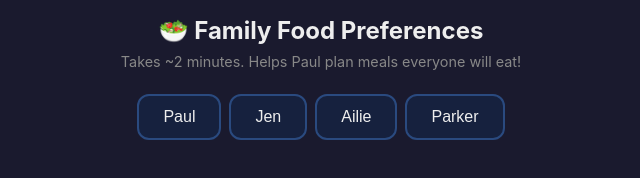
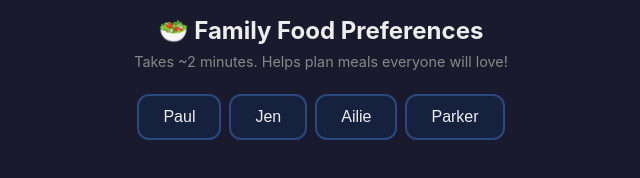
Before and after one commit to HenryHeth/nutrition-dashboard, a website: page family-survey.html in a window 1280 px wide. Shown: the full height of the page, 319-959 px from the left. Drawn offline with Linux system fonts and the light colour scheme.

Commit message:
Update tagline

```diff
--- a/family-survey.html
+++ b/family-survey.html
@@ -164,7 +164,7 @@
 </head>
 <body>
     <h1>🥗 Family Food Preferences</h1>
-    <p class="subtitle">Takes ~2 minutes. Helps Paul plan meals everyone will eat!</p>
+    <p class="subtitle">Takes ~2 minutes. Helps plan meals everyone will love!</p>
 
     <div class="person-select" id="personSelect">
         <button class="person-btn" data-person="paul" onclick="selectPerson('paul')">Paul</button>
```
Also changed, not shown: food-preferences.html (+1 -1 lines).
